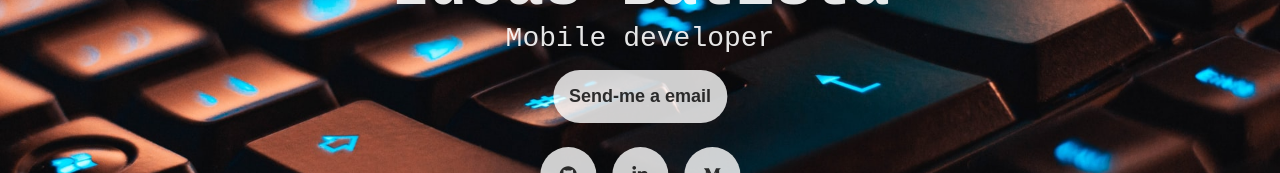
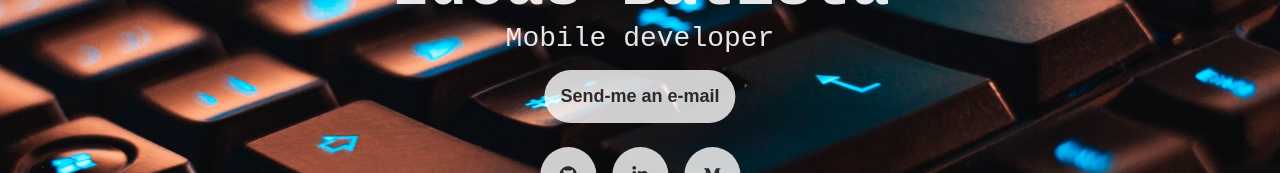
Before and after one commit to lucasdanbatista/lucasdanbatista, a React (Create React App) app: page / in a window 1280 px wide. Shown: the part 319-492 px from the top of the page. Built offline with nearby package versions, Linux system fonts and the light colour scheme.

Commit message:
Fixes typos

```diff
--- a/src/App.tsx
+++ b/src/App.tsx
@@ -24,7 +24,7 @@ function App() {
           <Text size={TextSize.H1}>Lucas Batista</Text>
           <Text size={TextSize.SUBTITLE}>Mobile developer</Text>
           <a href="mailto:contact@lucasbatista.me">
-            <RoundedButton>Send-me a email</RoundedButton>
+            <RoundedButton>Send-me an e-mail</RoundedButton>
           </a>
           <div className="row">
             <a href="https://github.com/lucasdanbatista">
```
